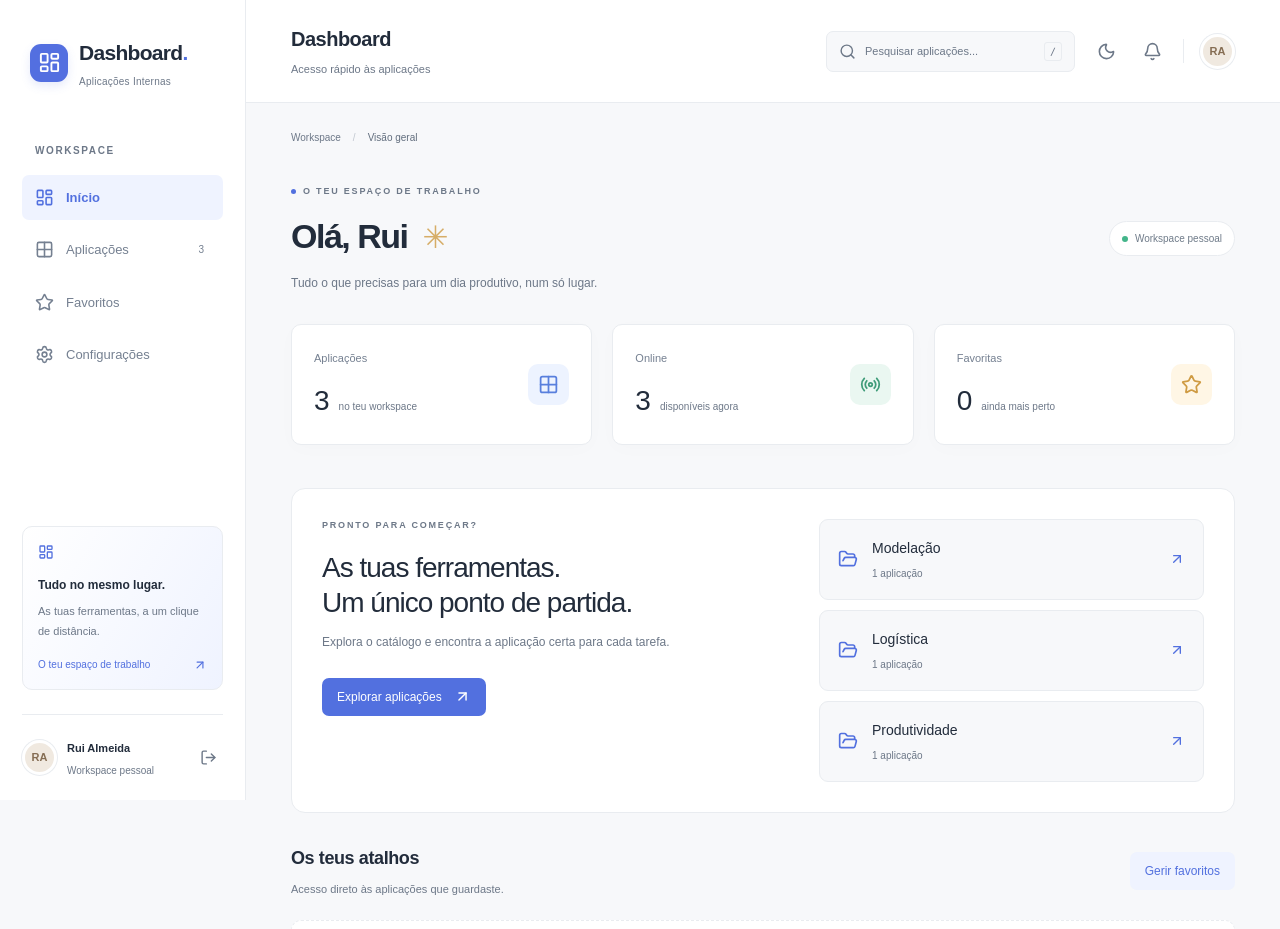
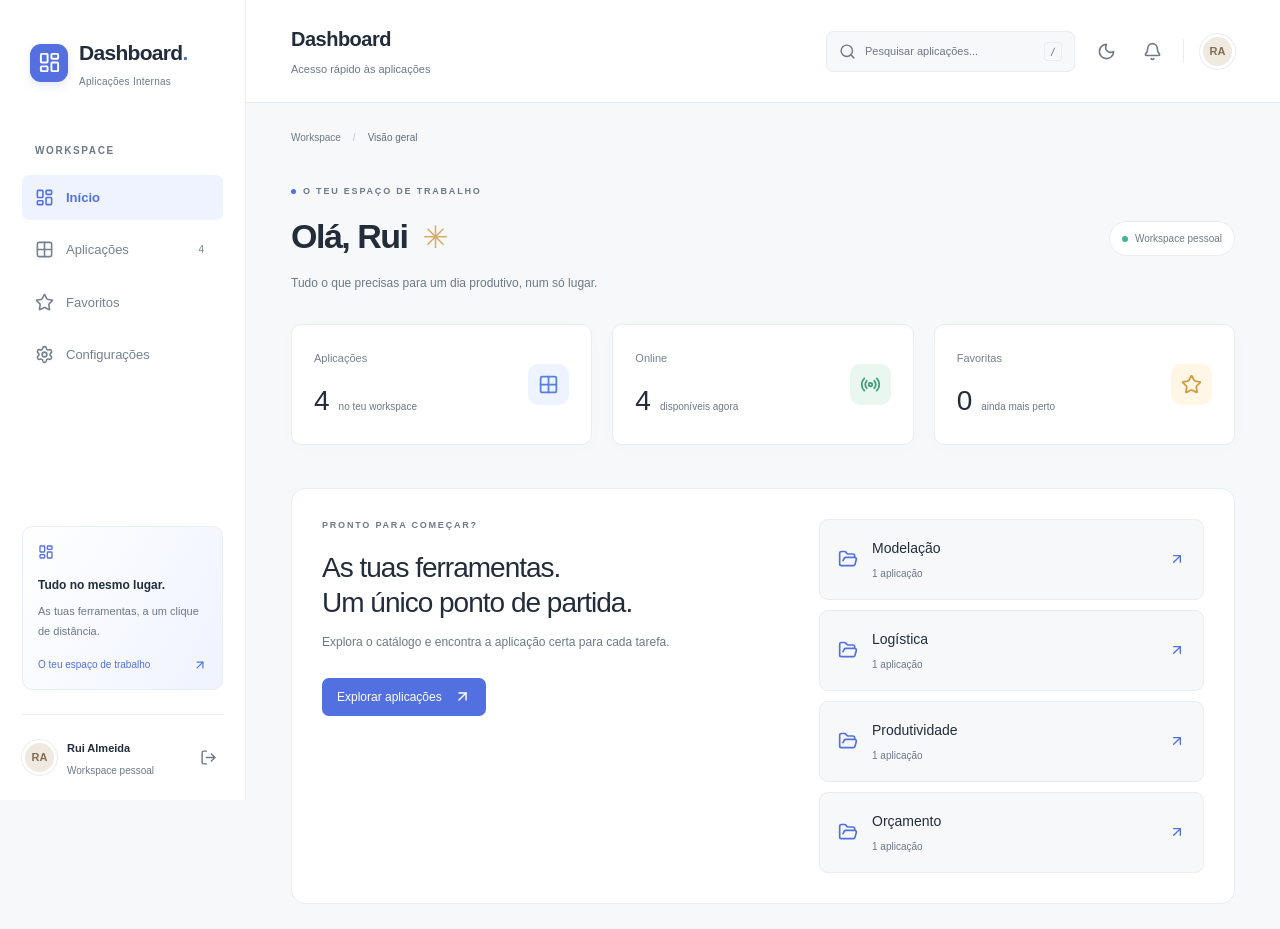
Before and after one commit to RuiAlmeida1/LoginGeral, a Next.js app: page / in a window 1280 px wide. Shown: the top 929 px of the page. Built offline with nearby package versions, Linux system fonts and the light colour scheme.

Commit message:
feat: add Gestao Promo card

```diff
--- a/data/apps.ts
+++ b/data/apps.ts
@@ -1,4 +1,4 @@
-import { Map, Boxes, ClipboardCheck } from "lucide-react";
+import { Map, Boxes, ClipboardCheck, Wallet } from "lucide-react";
 import type { Application } from "@/types/app";
 
 // Adicionar uma aplicação requer apenas um novo objeto nesta lista.
@@ -34,4 +34,14 @@ export const apps: readonly Application[] = [
     status: "online",
     color: "purple",
   },
+  {
+    id: "gestao-promo",
+    name: "Gestão Promo",
+    description: "Orçamento anual, movimentos e compromissos da área Promo.",
+    url: "https://promobudget.free-promo.online/",
+    icon: Wallet,
+    category: "Orçamento",
+    status: "online",
+    color: "amber",
+  },
 ];
--- a/types/app.ts
+++ b/types/app.ts
@@ -9,6 +9,6 @@ export interface Application {
   icon: LucideIcon;
   category: string;
   status: AppStatus;
-  color: "blue" | "green" | "purple";
+  color: "blue" | "green" | "purple" | "amber";
 }
 export type View = "home" | "apps" | "favorites" | "settings";
```
